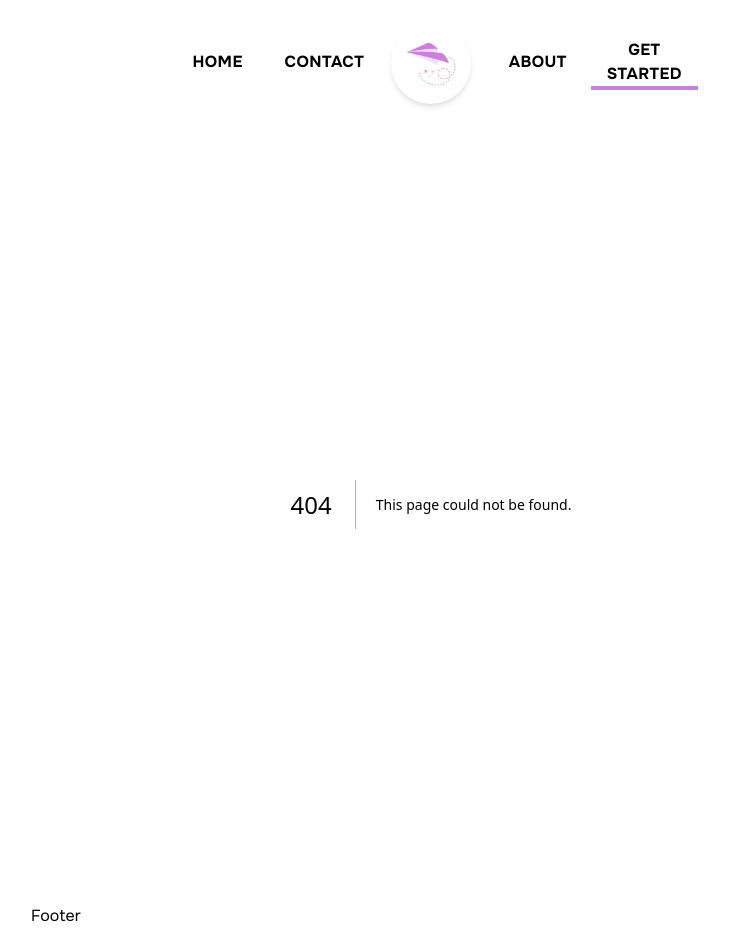
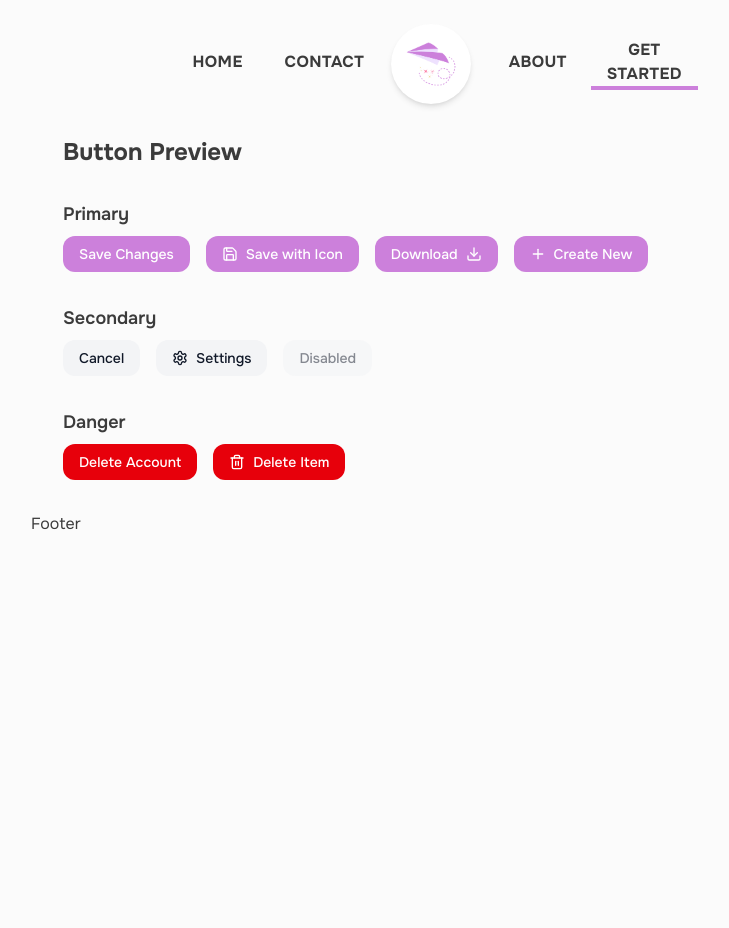
Before and after one commit to biellamariscotes/coveretti, a Next.js app: page /previews/buttons in a window 1280 px wide. Before the commit this address had no page. Shown: the whole page, without its empty margins (209-938 px from the left). After the commit the page ends 800 px from the top, so only its background shows below. Built offline with nearby package versions, Linux system fonts and the light colour scheme.

Commit message:
feat: created composable button

```diff
--- /dev/null
+++ b/src/app/previews/buttons/page.tsx
@@ -0,0 +1,63 @@
+"use client";
+
+import React from "react";
+import { Save, Trash2, Settings, Download, Plus } from "lucide-react";
+import { Button } from "@/components/ui/Button";
+
+export default function ButtonPreview() {
+  const handleSave = () => {
+    console.log("Save clicked");
+  };
+
+  const handleDelete = () => {
+    if (confirm("Are you sure?")) {
+      console.log("Delete confirmed");
+    }
+  };
+
+  return (
+    <div className="p-8 space-y-8">
+      <h1 className="text-2xl font-bold">Button Preview</h1>
+
+      {/* Primary buttons */}
+      <div className="space-y-2">
+        <h2 className="text-lg font-semibold">Primary</h2>
+        <div className="flex gap-4 flex-wrap">
+          <Button onClick={handleSave}>Save Changes</Button>
+          <Button icon={Save}>Save with Icon</Button>
+          <Button icon={Download} iconPosition="right">
+            Download
+          </Button>
+          <Button icon={Plus}>Create New</Button>
+        </div>
+      </div>
+
+      {/* Secondary buttons */}
+      <div className="space-y-2">
+        <h2 className="text-lg font-semibold">Secondary</h2>
+        <div className="flex gap-4 flex-wrap">
+          <Button variant="secondary">Cancel</Button>
+          <Button variant="secondary" icon={Settings}>
+            Settings
+          </Button>
+          <Button variant="secondary" disabled>
+            Disabled
+          </Button>
+        </div>
+      </div>
+
+      {/* Danger buttons */}
+      <div className="space-y-2">
+        <h2 className="text-lg font-semibold">Danger</h2>
+        <div className="flex gap-4 flex-wrap">
+          <Button variant="danger" onClick={handleDelete}>
+            Delete Account
+          </Button>
+          <Button variant="danger" icon={Trash2}>
+            Delete Item
+          </Button>
+        </div>
+      </div>
+    </div>
+  );
+}
--- a/src/components/ui/Button.tsx
+++ b/src/components/ui/Button.tsx
@@ -0,0 +1,49 @@
+"use client";
+
+import React from "react";
+import { cn } from "@/lib/utils";
+import { LucideIcon } from "lucide-react";
+
+interface ButtonProps extends React.ButtonHTMLAttributes<HTMLButtonElement> {
+  variant?: "primary" | "secondary" | "danger";
+  icon?: LucideIcon;
+  iconPosition?: "left" | "right";
+}
+
+export const Button = React.forwardRef<HTMLButtonElement, ButtonProps>(
+  (
+    {
+      variant = "primary",
+      icon: Icon,
+      iconPosition = "left",
+      children,
+      className,
+      ...props
+    },
+    ref
+  ) => {
+    const variants = {
+      primary: "bg-primary-600 hover:bg-accent text-white",
+      secondary: "bg-gray-100 hover:bg-gray-200 text-gray-900",
+      danger: "bg-red-600 hover:bg-red-700 text-white",
+    };
+
+    return (
+      <button
+        ref={ref}
+        className={cn(
+          "inline-flex items-center justify-center gap-2 rounded-xl px-4 py-2 text-sm font-medium transition-colors disabled:opacity-50 disabled:cursor-not-allowed",
+          variants[variant],
+          className
+        )}
+        {...props}
+      >
+        {Icon && iconPosition === "left" && <Icon size={16} />}
+        {children}
+        {Icon && iconPosition === "right" && <Icon size={16} />}
+      </button>
+    );
+  }
+);
+
+Button.displayName = "Button";
--- a/src/styles/globals.css
+++ b/src/styles/globals.css
@@ -3,12 +3,29 @@
 :root {
   --background: #fbfbfb;
   --foreground: #171717;
+  --primary: #cc80db;
+  --secondary: #dabfff;
+  --accent: #ff85ab;
+  --text: #3b3b3b;
 }
 
 @theme {
   --color-primary: #cc80db;
+  --color-primary-50: #faf7fb;
+  --color-primary-100: #f4ecf7;
+  --color-primary-200: #e9d5ee;
+  --color-primary-300: #dabfff;
+  --color-primary-400: #cc80db;
+  --color-primary-500: #cc80db;
+  --color-primary-600: #cc80db;
+  --color-primary-700: #9a4dad;
+  --color-primary-800: #7d3d87;
+  --color-primary-900: #5d2d63;
+
   --color-secondary: #dabfff;
   --color-accent: #ff85ab;
+  --color-white: #fff;
+  --color-black: #3b3b3b;
 }
 
 @theme inline {
@@ -27,7 +44,7 @@
 
 body {
   background: var(--background);
-  color: var(--foreground);
+  color: var(--text);
   font-family: var(--font-onest), Helvetica, sans-serif;
   padding: 0em 15em;
 }
```
